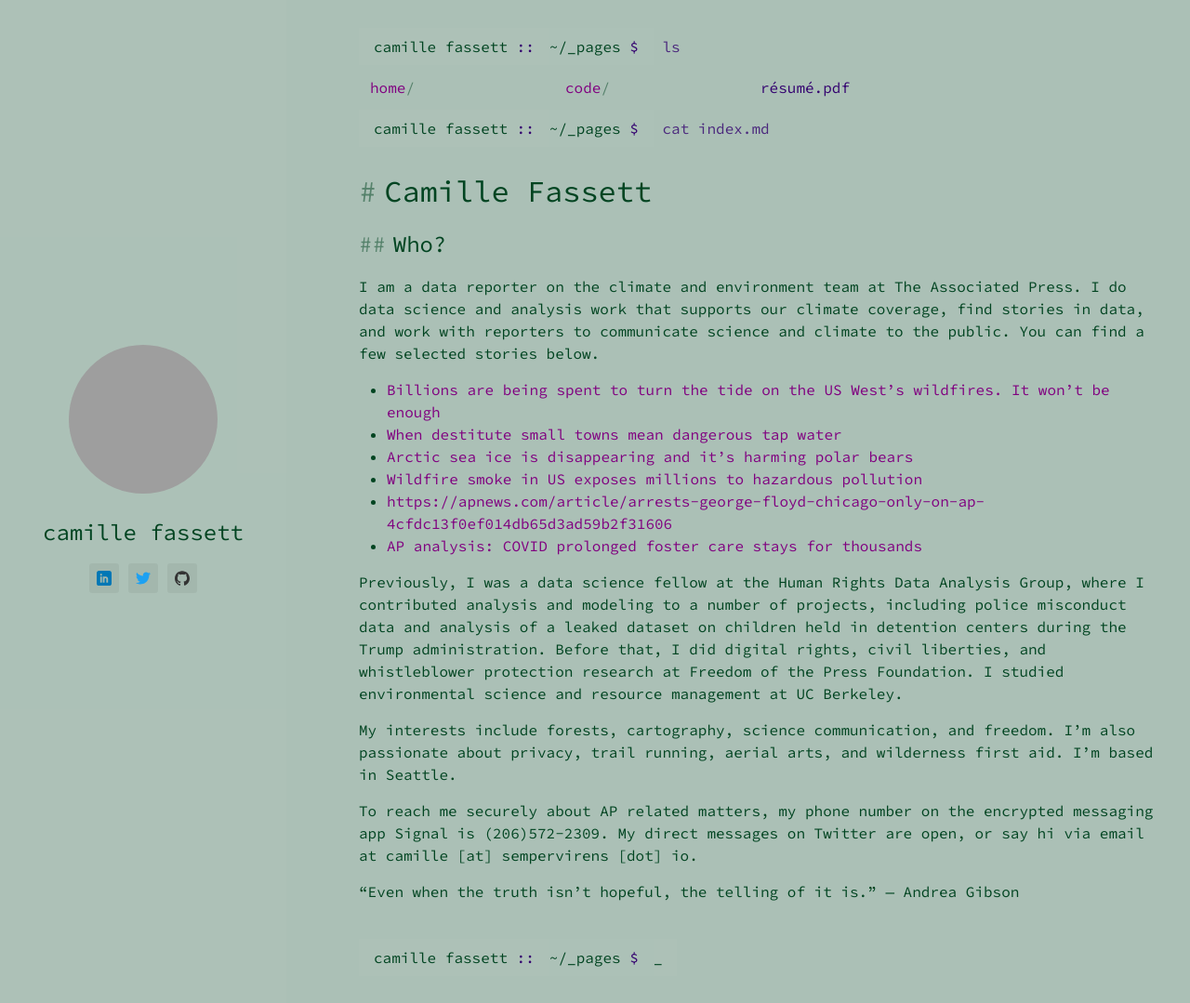
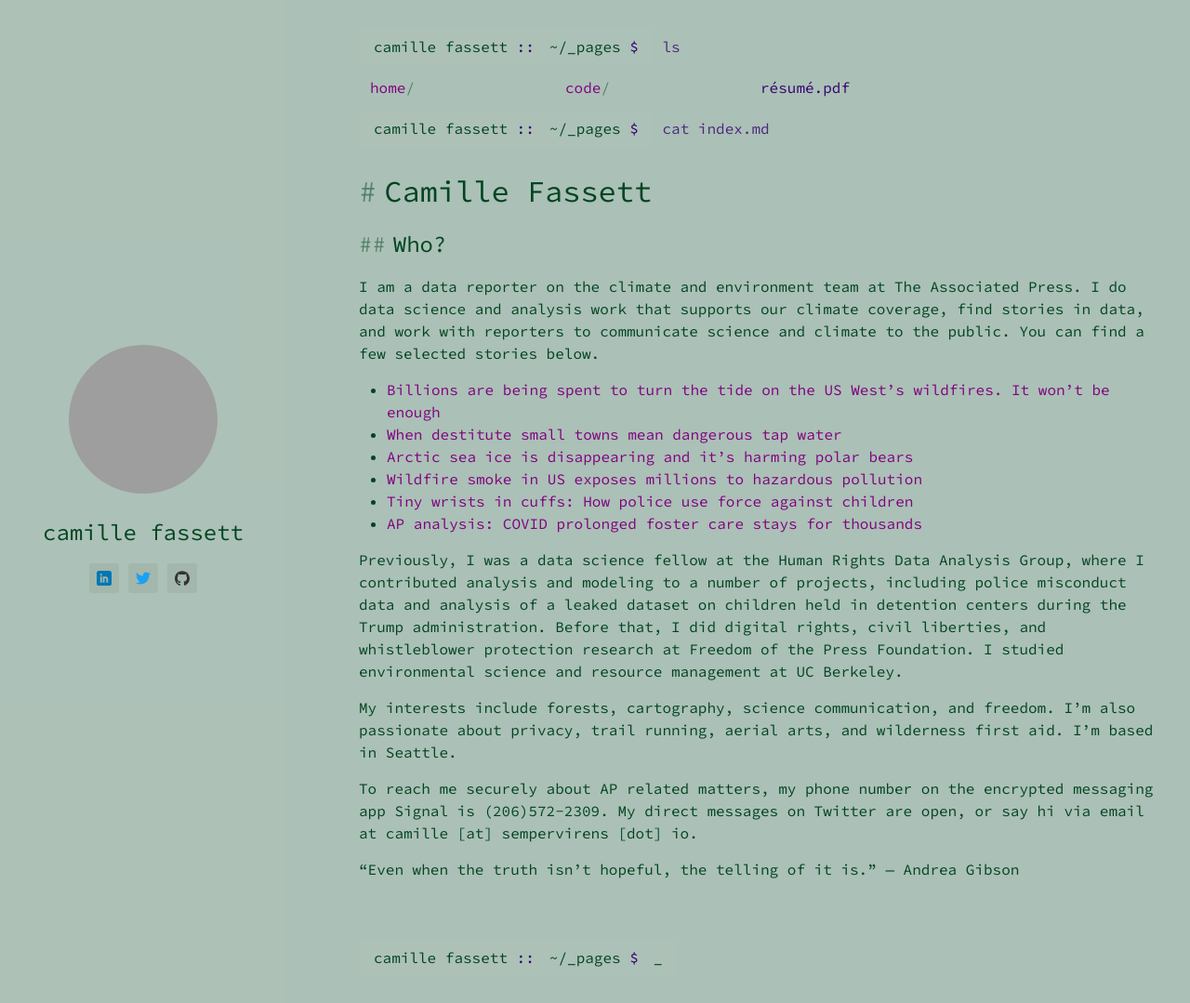
Before and after one commit to ssempervirens/ssempervirens.github.io, a Jekyll site: the page built from _pages/index.md, in a window 1280 px wide and 1104 px high. Shown: the top 1079 px of the window at 93% size. Built offline with Jekyll 4.4.1, drawn with Linux system fonts in a browser that asks for light colours; grey boxes are pictures that could not be loaded.

Commit message:
fix link try 2

```diff
--- a/_pages/index.md
+++ b/_pages/index.md
@@ -14,7 +14,7 @@ I am a data reporter on the climate and environment team at The Associated Press
 * [When destitute small towns mean dangerous tap water](https://apnews.com/article/health-business-west-virginia-dementia-6770a6191b89b064bd77227e1b18639d)
 * [Arctic sea ice is disappearing and it’s harming polar bears](https://projects.apnews.com/features/2021/polar-bears-sea-ice/index.html)
 * [Wildfire smoke in US exposes millions to hazardous pollution](https://apnews.com/article/virus-outbreak-wildfires-health-oregon-fires-138efdcef21f15751fe1809a7853903b)
-* [https://apnews.com/article/arrests-george-floyd-chicago-only-on-ap-4cfdc13f0ef014db65d3ad59b2f31606](Tiny wrists in cuffs: How police use force against children)
+* [Tiny wrists in cuffs: How police use force against children](https://apnews.com/article/arrests-george-floyd-chicago-only-on-ap-4cfdc13f0ef014db65d3ad59b2f31606)
 * [AP analysis: COVID prolonged foster care stays for thousands](https://apnews.com/article/ct-state-wire-only-on-ap-coronavirus-pandemic-foster-care-education-0324d732ed8e788a45e580a7b14052fd)
 
 Previously, I was a data science fellow at the Human Rights Data Analysis Group, where I contributed analysis and modeling to a number of projects, including police misconduct data and analysis of a leaked dataset on children held in detention centers during the Trump administration. Before that, I did digital rights, civil liberties, and whistleblower protection research at Freedom of the Press Foundation. I studied environmental science and resource management at UC Berkeley.
```
